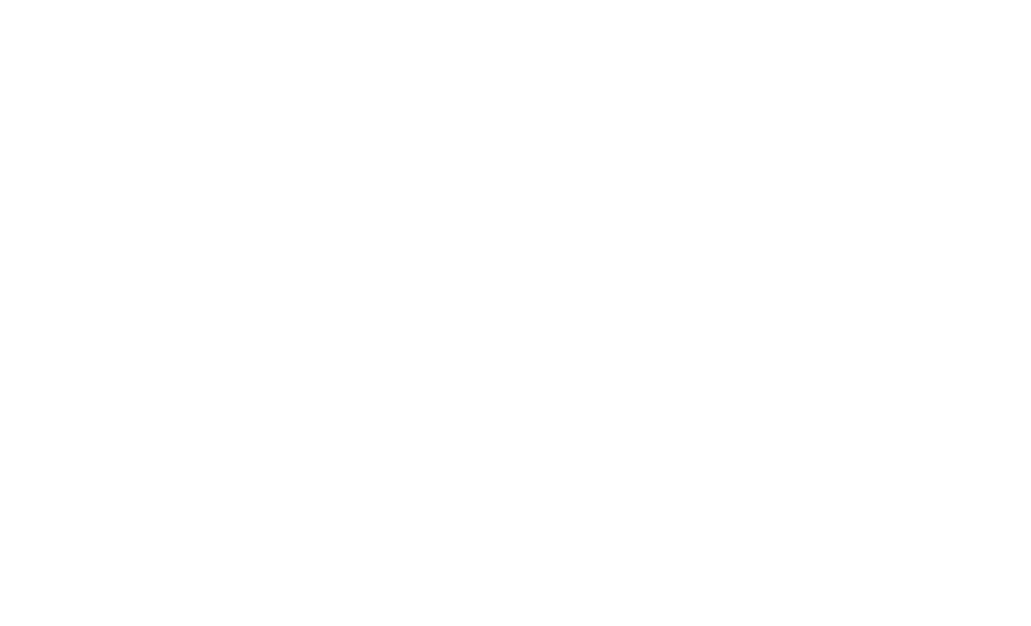
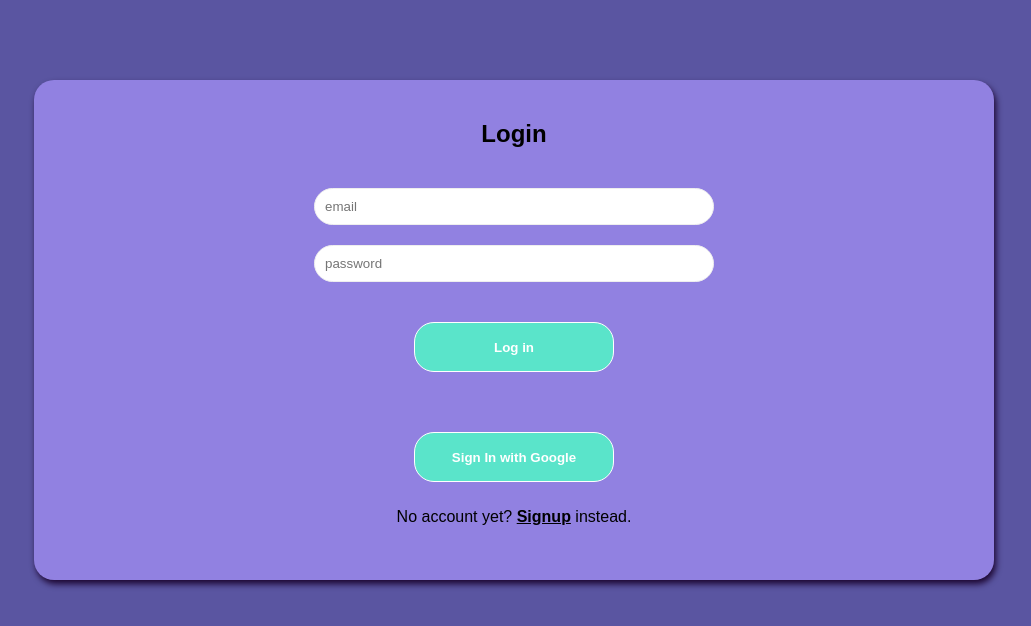
Before and after one commit to blksy/Job_Board, a Vue app: page /signin in a window 1280 px wide. Before the commit this address had no page. Shown: the top 626 px of the page, without its empty margins (126-1157 px from the left). Built offline with nearby package versions, Linux system fonts and the light colour scheme.

Commit message:
Added some basic styles in assets. imported  both forms into LoginSignup.vue component and used v-if directive to switch between forms

```diff
--- /dev/null
+++ b/src/assets/main.css
@@ -0,0 +1,26 @@
+body {
+  background: #5a55a1;
+  color: black;
+}
+.container {
+  width: 90%;
+  max-width: 960px;
+  margin: 80px auto;
+  border-radius: 20px;
+  box-shadow: 2px 4px 6px rgba(28, 6, 49, 1);
+  background: rgb(145, 129, 225);
+}
+.error {
+  color: #ff3f80;
+  font-size: 14px;
+}
+button {
+  text-decoration: none;
+  background: #5ae4ca;
+  color: white;
+  font-weight: bold;
+  border: 1px solid;
+  border-radius: 20px;
+  padding: 10px 20px;
+  cursor: pointer;
+}
--- a/src/components/SigninForm.vue
+++ b/src/components/LoginForm.vue
@@ -3,6 +3,8 @@
     <input type="email" required placeholder="email" v-model="email" />
     <input type="password" required placeholder="password" v-model="password" />
     <button>Log in</button>
+    <br />
+    <button @click="googleSignIn">Sign In with Google</button>
   </form>
 </template>
 
@@ -11,6 +13,7 @@
 
 export default {
   setup() {
+    // refs
     const email = ref('')
     const password = ref('')
 
--- a/src/components/MainNav.vue
+++ b/src/components/MainNav.vue
@@ -6,8 +6,7 @@
     <div class="navigation__menu">
       <a href="">Job Search</a>
       <a href="">Testimonials</a>
-      <a href="">Sign In</a>
-      <a href="">Sign Up</a>
+      <router-link to="/signin"><a href="">Sign In / Sign Up</a></router-link>
     </div>
   </nav>
 </template>
@@ -45,28 +44,4 @@
   text-decoration: none;
   color: white;
 }
-
-header {
-  width: 100%;
-  height: 500px;
-  background-image: url('../assets/job.png');
-  background-position: center;
-  background-repeat: no-repeat;
-  background-size: 100%;
-  position: relative;
-}
-
-.header__title {
-  position: absolute;
-  top: 7rem;
-  left: 3rem;
-  letter-spacing: 3;
-  font-weight: bolder;
-  font-size: 50px;
-  color: white;
-  text-shadow: 4px 2px 0px rgba(0, 0, 0, 0.2);
-}
-.header__title > span {
-  color: chartreuse;
-}
 </style>
--- a/src/components/SignupForm.vue
+++ b/src/components/SignupForm.vue
@@ -1,15 +1,22 @@
 <template>
-  <form @submit.prevent="handleSubmit">
-    <input type="text" required placeholder="Name and surname" v-model="displayFullName" />
-    <input type="email" required placeholder="email" v-model="email" />
+  <form class="signupForm" @submit.prevent="handleSubmit">
     <input
+      class="inputFields"
+      type="text"
+      required
+      placeholder="Name and surname"
+      v-model="displayFullName"
+    />
+    <input class="inputFields" type="email" required placeholder="email" v-model="email" />
+    <input
+      class="inputFields"
       type="tel"
       required
       placeholder="phone number Format: 123-456-789"
       pattern="[0-9]{3}-[0-9]{3}-[0-9]{3}"
     />
-    <input type="password" required placeholder="password" v-model="password" />
-    <button>Sign up</button>
+    <input class="inputFields" type="password" required placeholder="password" v-model="password" />
+    <button class="button">Sign up</button>
   </form>
 </template>
 
@@ -27,9 +34,9 @@
       console.log(displayFullName.value, email.value, phone.value, password.value)
     }
 
-    return { displayFullName, email, phone, password }
+    return { displayFullName, email, phone, password, handleSubmit }
   }
 }
 </script>
 
-<style></style>
+<style scoped></style>
--- a/src/main.js
+++ b/src/main.js
@@ -1,5 +1,6 @@
 import { createApp } from 'vue'
 import App from '@/App.vue'
 import router from './router'
+import './assets/main.css'
 
 createApp(App).use(router).mount('#app')
--- a/src/router/index.js
+++ b/src/router/index.js
@@ -1,5 +1,6 @@
 import { createRouter, createWebHistory } from 'vue-router'
 import MainView from '../views/MainView.vue'
+import LogingSignup from '../views/LoginSignup.vue'
 import UserProfile from '../views/UserProfile.vue'
 
 const routes = [
@@ -7,6 +8,11 @@
     path: '/',
     name: 'Home',
     component: MainView
+  },
+  {
+    path: '/signin',
+    name: 'Login/Register',
+    component: LogingSignup
   },
   {
     path: '/profile',
--- /dev/null
+++ b/src/views/LoginSignup.vue
@@ -0,0 +1,63 @@
+<template>
+  <div class="container">
+    <div v-if="showLogin">
+      <h2>Login</h2>
+      <LoginForm />
+      <p>No account yet? <span @click="showLogin = false">Signup</span> instead.</p>
+    </div>
+    <div v-else>
+      <h2>Sign up</h2>
+      <SignupForm />
+      <p>Already registered? <span @click="showLogin = true">Login</span> instead.</p>
+    </div>
+  </div>
+</template>
+
+<script>
+import SignupForm from '../components/SignupForm.vue'
+import LoginForm from '../components/LoginForm.vue'
+import { ref } from 'vue'
+
+export default {
+  components: { SignupForm, LoginForm },
+  setup() {
+    const showLogin = ref(true)
+
+    return { showLogin }
+  }
+}
+</script>
+<style>
+h2 {
+  padding-top: 20px;
+}
+.container {
+  text-align: center;
+  padding: 20px 0;
+  height: 500px;
+}
+.container form {
+  width: 400px;
+  height: 300px;
+  margin: 30px auto;
+}
+.container input {
+  width: 100%;
+  padding: 10px;
+  border-radius: 20px;
+  border: 1px solid #eee;
+  outline: none;
+  color: black;
+  margin: 10px auto;
+}
+.container span {
+  font-weight: bold;
+  text-decoration: underline;
+  cursor: pointer;
+}
+.container button {
+  margin: 30px auto;
+  width: 200px;
+  height: 50px;
+}
+</style>
--- a/src/views/UserProfile.vue
+++ b/src/views/UserProfile.vue
@@ -1,17 +1,9 @@
 <template>
   <div>
     <h1>USER PROFILE</h1>
-    <SignupForm></SignupForm>
   </div>
 </template>
 
-<script>
-import SigninForm from '../components/SigninForm.vue'
-import SignupForm from '../components/SignupForm.vue'
-
-export default {
-  components: { SignupForm, SigninForm }
-}
-</script>
+<script></script>
 
 <style></style>
```
